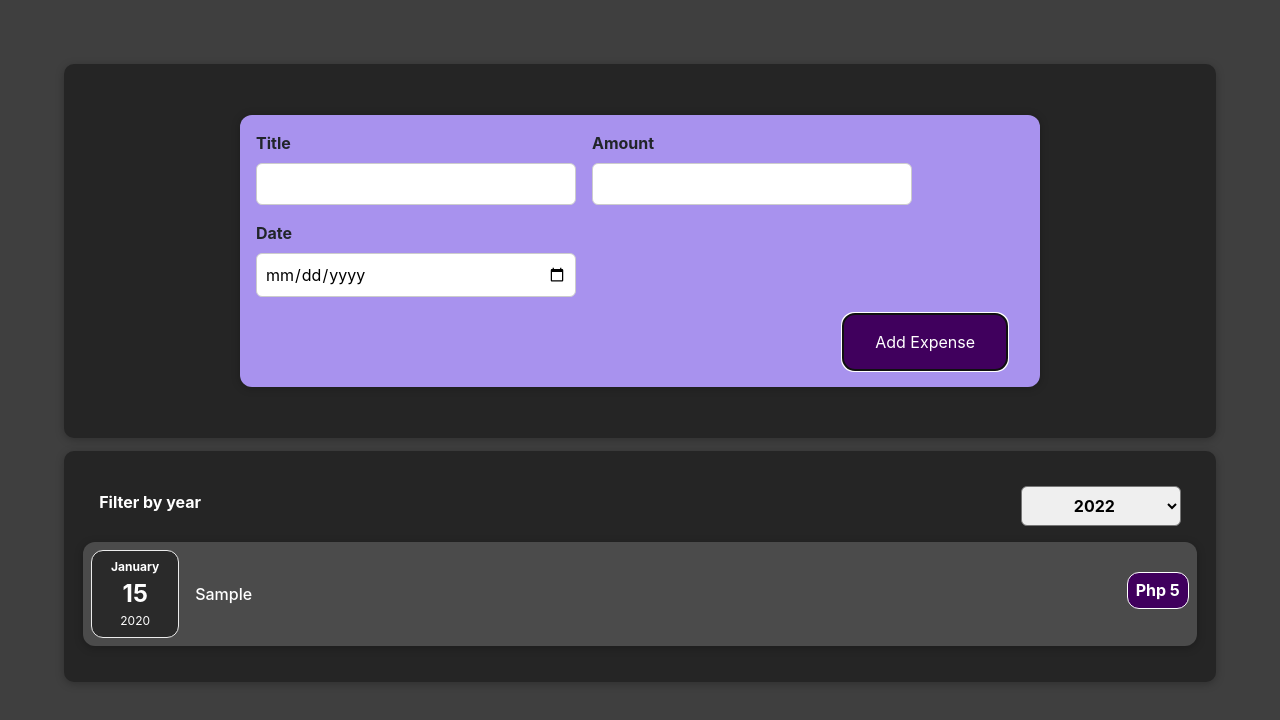
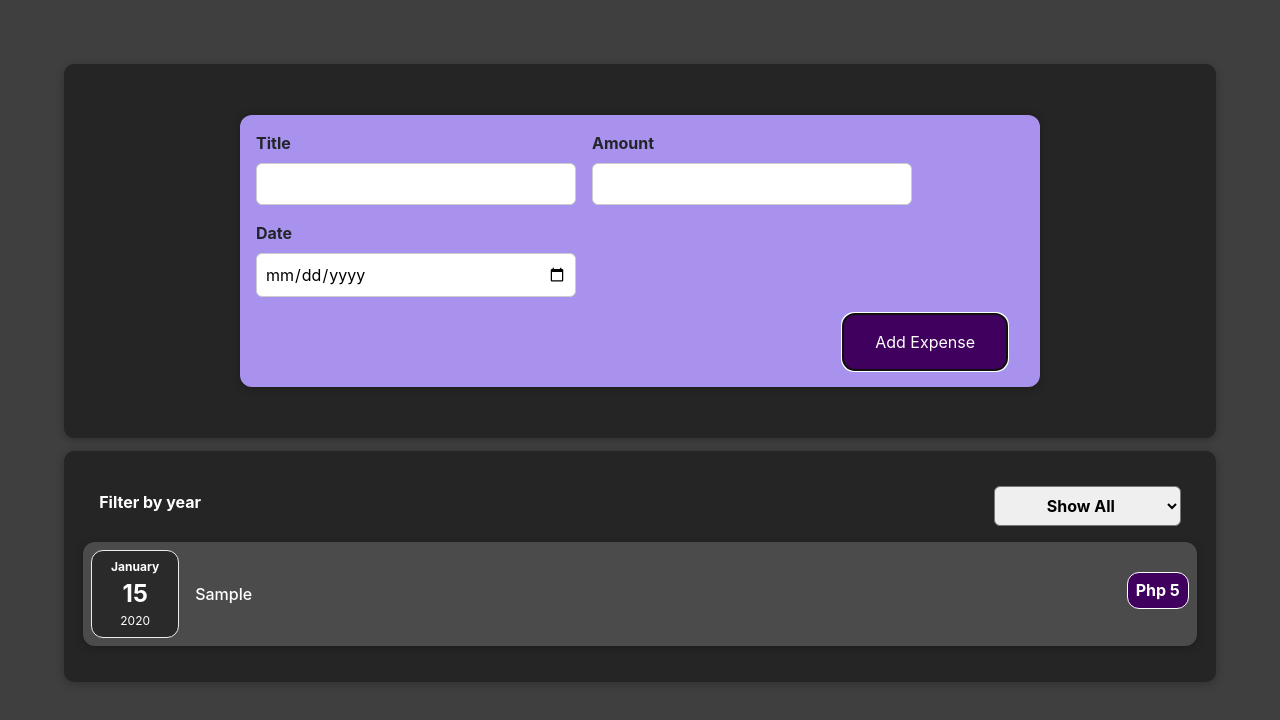
Before and after one commit to ejaysrngy/budget-tracker, a React (Create React App) app: page / in a window 1280 px wide. Both pictures are taken after typing "Sample", "5", "2020-01-15" into the empty fields and a click on the button "Add Expense". Shown: the top 720 px of the page. Built offline with nearby package versions, Linux system fonts and the light colour scheme.

Commit message:
add new ExpenseYear logic

```diff
--- a/src/App.jsx
+++ b/src/App.jsx
@@ -7,17 +7,6 @@ import ExpenseYear from "./components/ExpenseYear";
 function App() {
   const [expenseList, setExpenseList] = React.useState([]);
   const [filteredYear, setFilteredYear] = React.useState("2020");
-
-  // const data = [
-  //   {
-  //     id: 1,
-  //     title: "Keyb",
-  //     amount: 2000.0,
-  //     date: new Date(),
-  //   },
-  //   { id: 1, title: "Keyb", amount: 2000.0, date: new Date() },
-  //   { id: 1, title: "Keyb", amount: 2000.0, date: new Date() },
-  // ];
 
   function onChangeYearHandler(year) {
     setFilteredYear(year);
@@ -33,6 +22,8 @@ function App() {
     return expense.date.getFullYear().toString() === filteredYear;
   });
 
+  console.log(expenseList)
+
   return (
     <div>
       <div className="expense-container__new">
@@ -43,15 +34,26 @@ function App() {
       <div className="expense-container__body">
         <div className="expense-year__filter">
           <ExpenseYear
+            declaredYears={expenseList}
             onChangeFilter={onChangeYearHandler}
             value={filteredYear}
           />
         </div>
         <div>
-          {filteredExpense.length === 0 ? (
+          {expenseList.length === 0 ? (
             <h1 className="empty-placeholder"> No expenses </h1>
+          ) : filteredYear !== "Show All" ? (
+            filteredExpense.map((item, index) => (
+              <IndivExpense
+                key={index}
+                id={index}
+                title={item.title}
+                amount={item.amount}
+                date={item.date}
+              />
+            ))
           ) : (
-            filteredExpense.map((item, index) => (
+            expenseList.map((item, index) => (
               <IndivExpense
                 key={index}
                 id={index}
--- a/src/components/ExpenseYear.jsx
+++ b/src/components/ExpenseYear.jsx
@@ -1,22 +1,49 @@
 import React from "react";
 import "./ExpenseYear.css";
-
 
 function ExpenseYear(props) {
   function dropDownChangeHandler(event) {
     props.onChangeFilter(event.target.value);
+    console.log(event.target.value)
   }
+
+  // let x = props.declaredYears[0].date
+  // console.log(x.getFullYear().toString())
+
+  const yearDropdown = () => {
+    if (props.declaredYears.length !== 0) {
+      return (
+        <select value={props.selected} onChange={dropDownChangeHandler}>
+          <option value="Show All"> Show All </option>
+          {props.declaredYears.map((item, index) => {
+            return (
+              <option key={index} value={item.date.getFullYear().toString()}>
+                {item.date.getFullYear().toString()}
+              </option>
+            );
+          })}
+          {/* <option value="2022">2022</option>
+          <option value="2021">2021</option>
+          <option value="2020">2020</option>
+          <option value="2019">2019</option> */}
+        </select>
+      );
+    } else {
+      return null;
+    }
+  };
 
   return (
     <div className="year-filter">
       <div className="year-filter__dropdown">
         <label> Filter by year </label>
-        <select value={props.selected} onChange={dropDownChangeHandler}>
+        {/* {props.declaredYears.length !== 0 ? <select value={props.selected} onChange={dropDownChangeHandler}>
           <option value="2022">2022</option>
           <option value="2021">2021</option>
           <option value="2020">2020</option>
           <option value="2019">2019</option>
-        </select>
+        </select> : null} */}
+        {yearDropdown()}
       </div>
     </div>
   );
```
